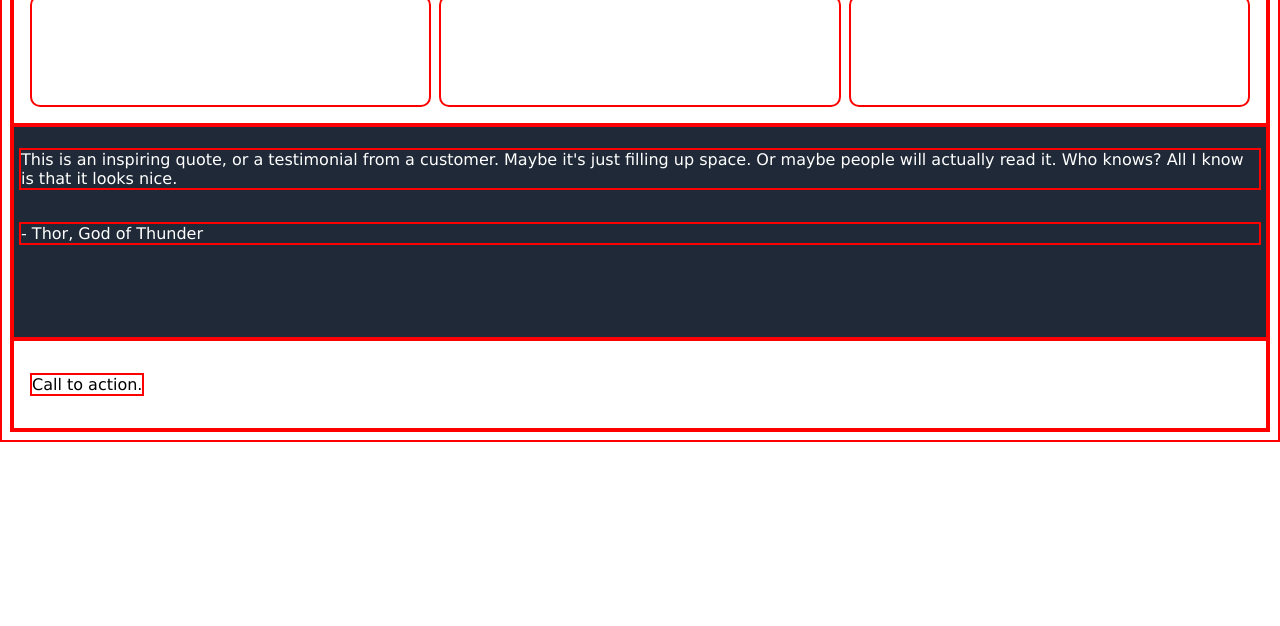
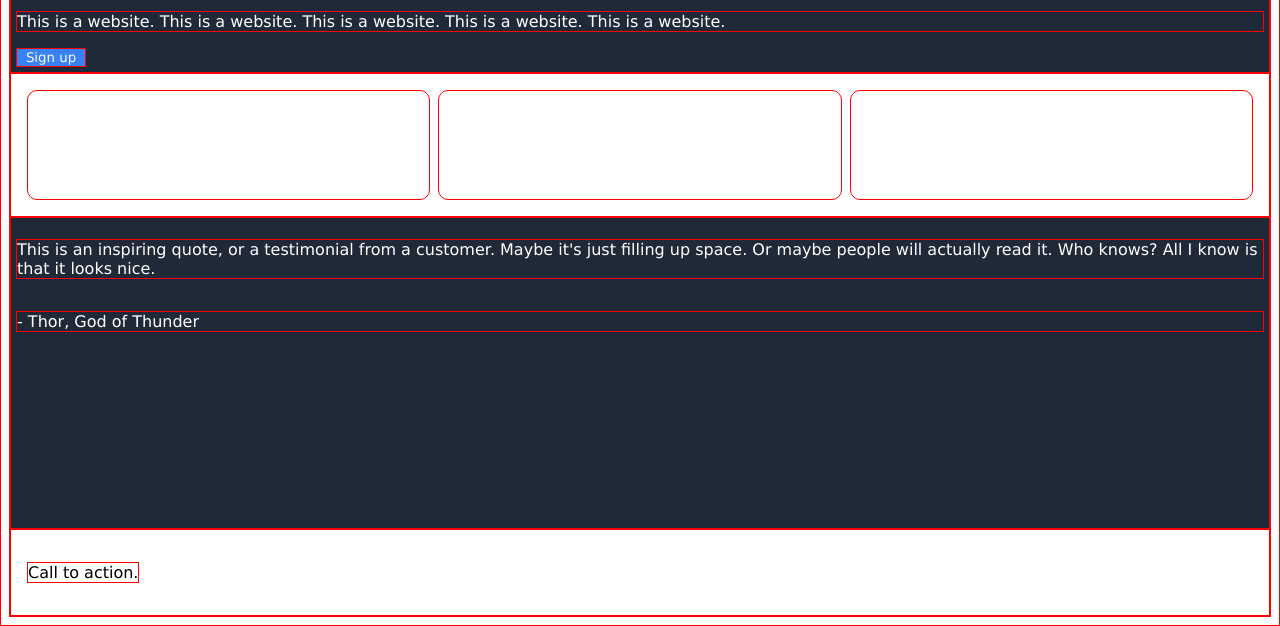
Before and after one commit to fruddenfeldt/landing-page-v2, a plain HTML site: page index.html in a window 1280 px wide. Shown: the part 249-875 px from the top of the page. Before the commit the page ends 800 px from the top, so only its background shows below. Drawn offline with Linux system fonts and the light colour scheme.

Commit message:
additions to index.html

```diff
--- a/index.html
+++ b/index.html
@@ -20,8 +20,8 @@
 
             <h1 id="top-header">This website is awesome.</h1>
 
-            <p>This is a website.</p>
-
+            <p>This is a website. This is a website. This is a website. This is a website. This is a website.</p>
+            <button>Sign up</button>
 
     </div>
 
--- a/styling.css
+++ b/styling.css
@@ -1,6 +1,6 @@
 * {
     font-family: 'Lucida Sans', 'Lucida Sans Regular', 'Lucida Grande', 'Lucida Sans Unicode', Geneva, Verdana, sans-serif;
-    border: solid red 2px;
+    border: solid red 1px;
 }
 
 .nav-container {
@@ -25,11 +25,17 @@
 #big-box1 {
     background-color: #1f2937;
     padding: 5px;
-    height: 200px;
+    height: 300px;
     color: white;
     display: flex;
     flex: 1;
     flex-direction: column;
+  }
+
+  button {
+    width: 70px;
+    background-color: #3882F6;
+    color: #F9FAF8
   }
 
 
```
